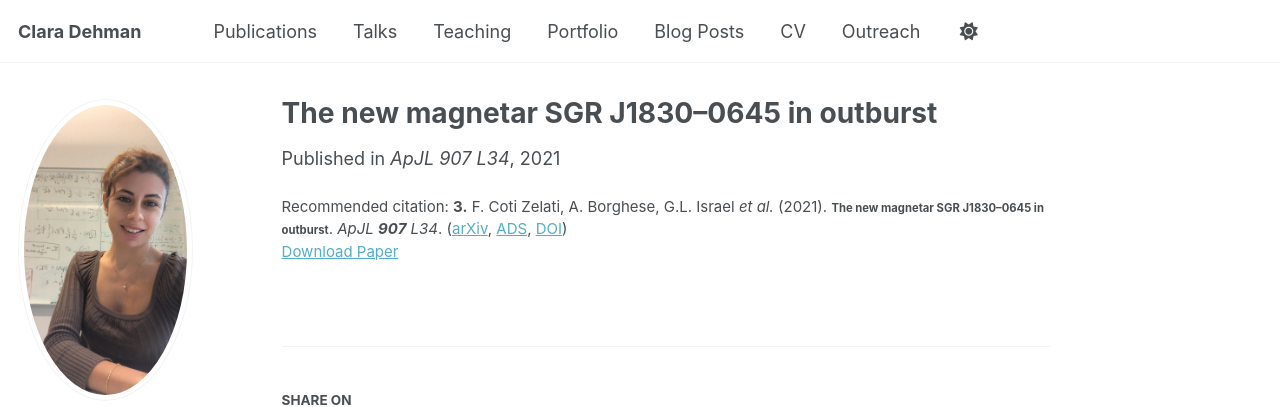
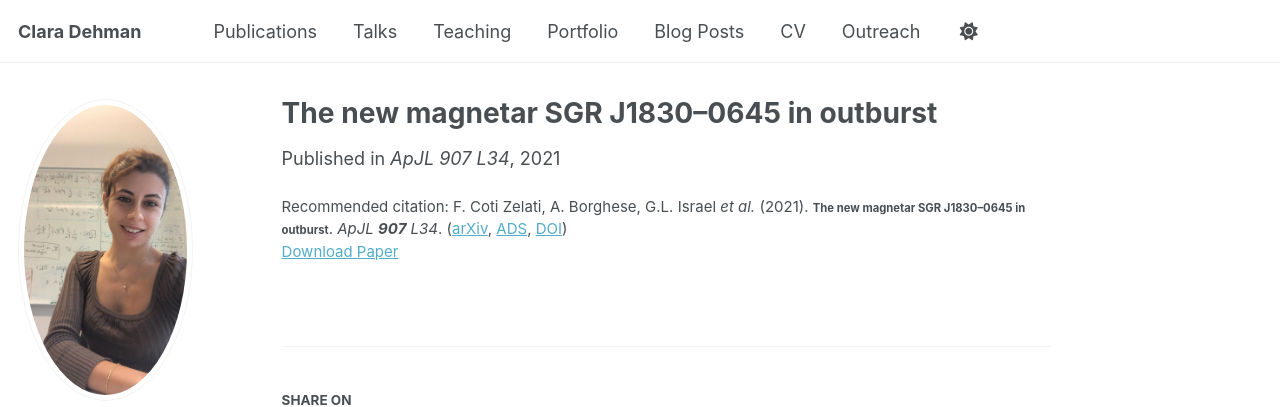
Before and after one commit to ClaraDehman/ClaraDehman.github.io, a Jekyll site: the page built from _publications/2021-01-25-sgr1830-outburst.md, in a window 1280 px wide and 947 px high. Shown: the top 407 px of the window. Built offline with Jekyll 4.4.1, drawn with Linux system fonts in a browser that asks for light colours; some web fonts are replaced.

Commit message:
Update 2021-01-25-sgr1830-outburst.md

```diff
--- a/_publications/2021-01-25-sgr1830-outburst.md
+++ b/_publications/2021-01-25-sgr1830-outburst.md
@@ -10,5 +10,5 @@
 arxivurl: 'https://arxiv.org/abs/2011.08653'
 doi: 'https://doi.org/10.3847/2041-8213/abda52'
 authors: "<strong>3.</strong> F. Coti Zelati, A. Borghese, G.L. Israel et al."
-citation: '<strong>3.</strong> F. Coti Zelati, A. Borghese, G.L. Israel <i>et al.</i> (2021). <small><strong>The new magnetar SGR J1830–0645 in outburst</strong></small>. <em>ApJL <b>907</b> L34</em>. (<a href="https://arxiv.org/abs/2011.08653">arXiv</a>, <a href="https://ui.adsabs.harvard.edu/abs/2021ApJ...907L..34C/abstract">ADS</a>, <a href="https://doi.org/10.3847/2041-8213/abda52">DOI</a>)'
+citation: 'F. Coti Zelati, A. Borghese, G.L. Israel <i>et al.</i> (2021). <small><strong>The new magnetar SGR J1830–0645 in outburst</strong></small>. <em>ApJL <b>907</b> L34</em>. (<a href="https://arxiv.org/abs/2011.08653">arXiv</a>, <a href="https://ui.adsabs.harvard.edu/abs/2021ApJ...907L..34C/abstract">ADS</a>, <a href="https://doi.org/10.3847/2041-8213/abda52">DOI</a>)'
 ---
```
